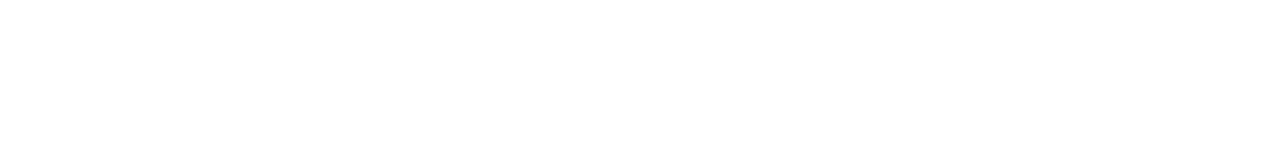
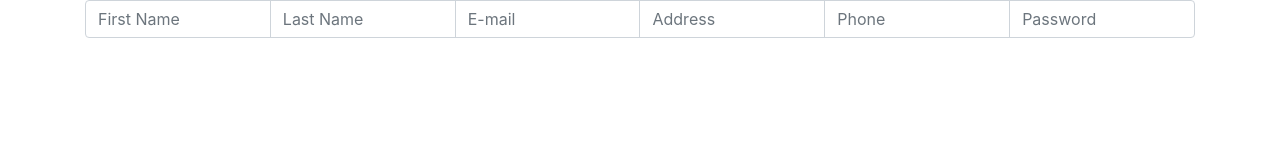
Before and after one commit to rolemne2/homedev, a plain HTML site: page index.html in a window 1280 px wide. Drawn offline with nearby package versions, Linux system fonts and the light colour scheme.

Commit message:
Second commit

```diff
--- a/index.html
+++ b/index.html
@@ -8,7 +8,16 @@
         <link rel="stylesheet" href="https://stackpath.bootstrapcdn.com/bootstrap/4.4.1/css/bootstrap.min.css" integrity="sha384-Vkoo8x4CGsO3+Hhxv8T/Q5PaXtkKtu6ug5TOeNV6gBiFeWPGFN9MuhOf23Q9Ifjh" crossorigin="anonymous">
     </head>
     <body>
-
+        <div class="container">
+            <div class="input-group mb-3">
+                <input type="text" class="form-control" placeholder="First Name" aria-label="Username" aria-describedby="basic-addon1" required>
+                <input type="text" class="form-control" placeholder="Last Name" aria-label="Username" aria-describedby="basic-addon1" required>
+                <input type="email" class="form-control" placeholder="E-mail" aria-label="Username" aria-describedby="basic-addon1" required>
+                <input type="text" class="form-control" placeholder="Address" aria-label="Username" aria-describedby="basic-addon1" required>
+                <input type="text" class="form-control" placeholder="Phone" aria-label="Username" aria-describedby="basic-addon1" required>
+                <input type="password" class="form-control" placeholder="Password" aria-label="Username" aria-describedby="basic-addon1" required>
+              </div>
+        </div>
     </body>
     <script src="https://code.jquery.com/jquery-3.4.1.slim.min.js" integrity="sha384-J6qa4849blE2+poT4WnyKhv5vZF5SrPo0iEjwBvKU7imGFAV0wwj1yYfoRSJoZ+n" crossorigin="anonymous"></script>
     <script src="https://cdn.jsdelivr.net/npm/popper.js@1.16.0/dist/umd/popper.min.js" integrity="sha384-Q6E9RHvbIyZFJoft+2mJbHaEWldlvI9IOYy5n3zV9zzTtmI3UksdQRVvoxMfooAo" crossorigin="anonymous"></script>
```
